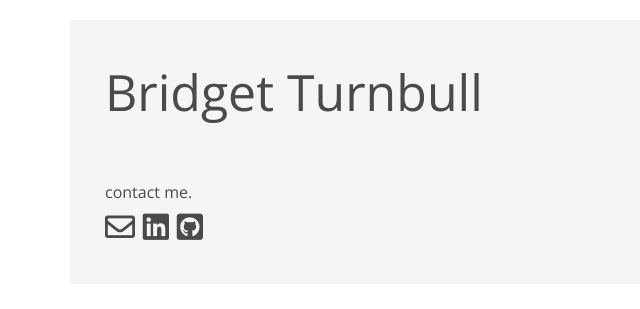
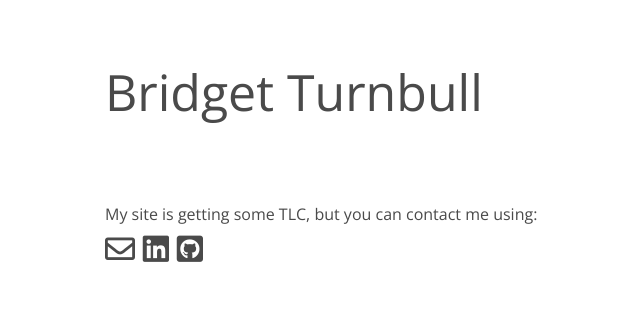
Before and after one commit to brturnbull/brturnbull.github.io, a website: page index.html in a window 1280 px wide. Shown: the part 180-489 px from the top of the page, without its empty margins (250-890 px from the left). Drawn offline with nearby package versions, Linux system fonts and the light colour scheme; a web font is replaced by a local one.

Commit message:
remove more junk

```diff
--- a/css/style.css
+++ b/css/style.css
@@ -6,8 +6,7 @@ html .name {
     width: 50%;
     padding: 35px;
     align-content: center;
-    background-color: whitesmoke;
-}
+    }
 
 html .name h1 {
     font-size: 50px;
--- a/index.html
+++ b/index.html
@@ -18,8 +18,10 @@
   <section id="landing">
     <div class="name">
       <h1>Bridget Turnbull</h1>
-      <hr>
-      <h4>contact me.</h4>
+      <br>
+      <br>
+      <br>
+      <h4>My site is getting some TLC, but you can contact me using:</h4>
       <a href="mailto:brturnbul@gmail.com">
         <i class="far fa-envelope"></i>
       </a>
```
